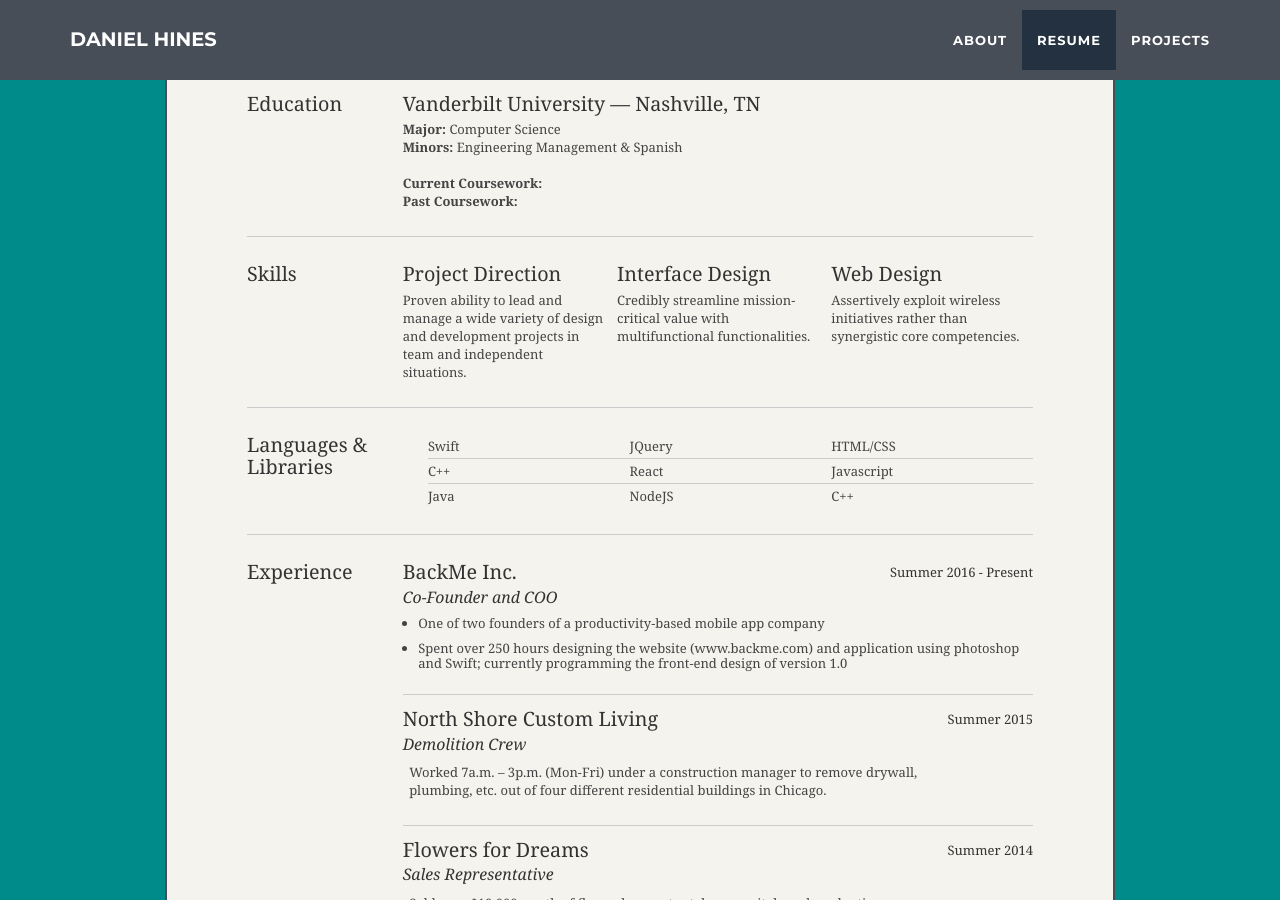
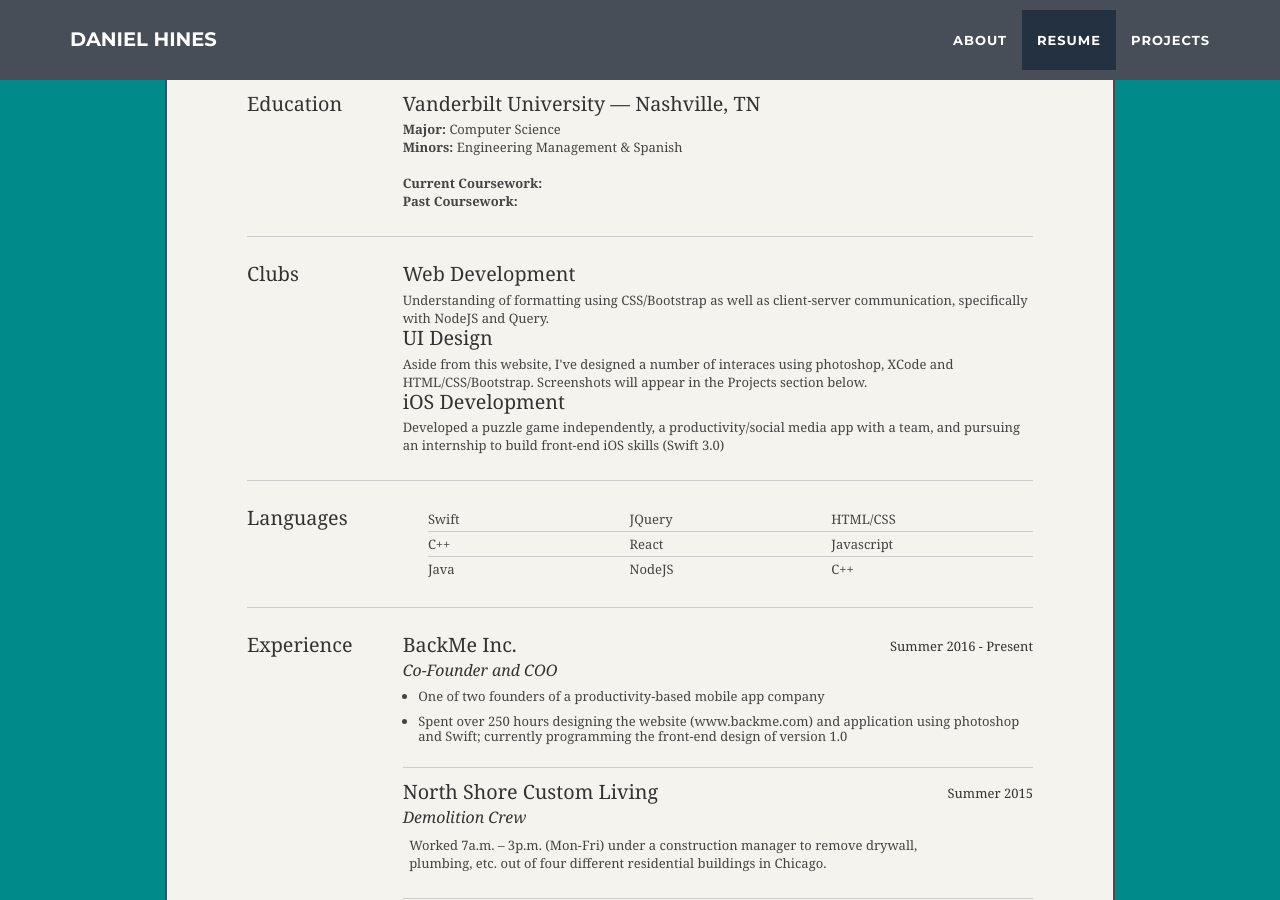
Before and after one commit to danielchines/danielchines.github.io, a Jekyll site: the page built from index.html, in a window 1280 px wide and 900 px high, scrolled down 1809 px. Built offline with Jekyll 4.4.1, drawn with Linux system fonts in a browser that asks for light colours.

Commit message:
Update resume.html

```diff
--- a/_includes/resume.html
+++ b/_includes/resume.html
@@ -64,30 +64,30 @@
 
 					<div class="yui-gf">
 						<div class="yui-u first">
-							<h2>Skills</h2>
+							<h2>Clubs</h2>
 						</div>
 						<div class="yui-u">
 
-								<div class="talent">
-									<h2>Web Design</h2>
-									<p class="resume">Assertively exploit wireless initiatives rather than synergistic core competencies.	</p>
+								<div class="club">
+									<h2>Web Development</h2>
+									<p class="resume">Understanding of formatting using CSS/Bootstrap as well as client-server communication, specifically with NodeJS and Query.</p>
 								</div>
 
-								<div class="talent" style="margin-right: 2%">
-									<h2>Interface Design</h2>
-									<p class="resume">Credibly streamline mission-critical value with multifunctional functionalities.	 </p>
+								<div class="club" style="margin-right: 2%">
+									<h2>UI Design</h2>
+									<p class="resume">Aside from this website, I've designed a number of interaces using photoshop, XCode and HTML/CSS/Bootstrap. Screenshots will appear in the Projects section below.</p>
 								</div>
 
-								<div class="talent" style="margin-right: 2%">
-									<h2>Project Direction</h2>
-									<p class="resume">Proven ability to lead and manage a wide variety of design and development projects in team and independent situations.</p>
+								<div class="club" style="margin-right: 2%">
+									<h2>iOS Development</h2>
+									<p class="resume">Developed a puzzle game independently, a productivity/social media app with a team, and pursuing an internship to build front-end iOS skills (Swift 3.0)</p>
 								</div>
 						</div>
 					</div><!--// .yui-gf -->
 
 					<div class="yui-gf">
 						<div class="yui-u first">
-							<h2 style="width: 200px;">Languages & Libraries</h2>
+							<h2 style="width: 150px;">Languages</h2>
 						</div>
 						<div class="yui-u">
 							<ul class="talent">
```
